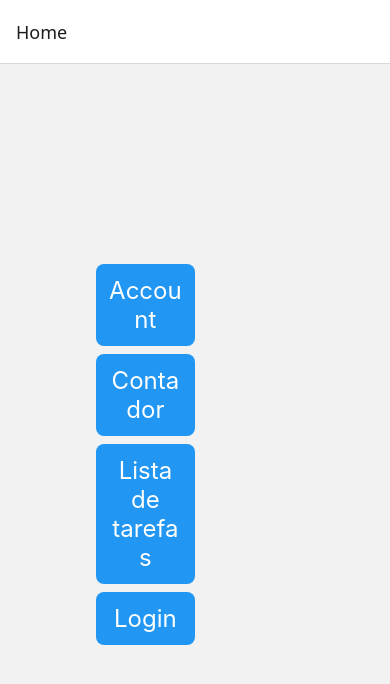
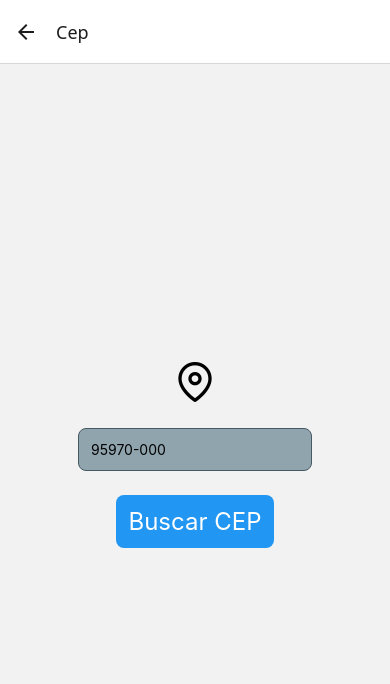
Before and after one commit to guilherme-possebon/React-Native, a React Native app in the folder demo-app/: screen /Cep in a window 390 px wide. Shown: the top 684 px of the page. Built offline with nearby package versions, Linux system fonts and the light colour scheme.

Commit message:
Adicionando a tela de cep

```diff
--- a/demo-app/src/StackRoutes.tsx
+++ b/demo-app/src/StackRoutes.tsx
@@ -4,17 +4,19 @@ import { Account } from "./screens/Account";
 import { Contador } from "./screens/Contador";
 import { ToDoList } from "./screens/ToDoList";
 import { Login } from "./screens/Login";
+import { Cep } from "./screens/Cep";
 
 const Stack = createNativeStackNavigator();
 
 export function StackRoutes() {
   return (
-    <Stack.Navigator initialRouteName="Home">
+    <Stack.Navigator initialRouteName="Login">
       <Stack.Screen name="Home" component={Home} />
       <Stack.Screen name="Contador" component={Contador} />
       <Stack.Screen name="Account" component={Account} />
       <Stack.Screen name="ToDoList" component={ToDoList} />
       <Stack.Screen name="Login" component={Login} />
+      <Stack.Screen name="Cep" component={Cep} />
     </Stack.Navigator>
   );
 }
--- /dev/null
+++ b/demo-app/src/screens/Cep/index.tsx
@@ -0,0 +1,37 @@
+import { SafeAreaView, Text, TextInput, TouchableOpacity } from "react-native";
+import { theme } from "../../themes/global";
+import { Icon } from "../../components/Icon";
+import { useState } from "react";
+import axios from "axios";
+
+export function Cep() {
+  const [cep, setCep] = useState({
+    cep: "95970-000",
+  });
+
+  const SearchCep = async () => {
+    const response = await axios.get(
+      `https://brasilapi.com.br/api/cep/v2/${cep.cep}`
+    );
+    console.log(response.data);
+  };
+
+  return (
+    <SafeAreaView style={[theme.container, { gap: 24 }]}>
+      <Icon name={"map-pin"} size={40} />
+      <TextInput
+        style={theme.input}
+        placeholder="Digite o CEP"
+        value={cep.cep}
+        onChangeText={(text) => setCep({ ...cep, cep: text })}
+      />
+
+      <TouchableOpacity
+        style={[theme.button, { width: "auto" }]}
+        onPress={() => SearchCep()}
+      >
+        <Text style={theme.textButton}>Buscar CEP</Text>
+      </TouchableOpacity>
+    </SafeAreaView>
+  );
+}
--- a/demo-app/src/screens/Home/components/NavigationButton/index.tsx
+++ b/demo-app/src/screens/Home/components/NavigationButton/index.tsx
@@ -1,4 +1,4 @@
-import { StyleSheet, Text, TouchableOpacity } from "react-native";
+import { Text, TouchableOpacity } from "react-native";
 import { useNavigation } from "@react-navigation/native";
 import { theme } from "../../../../themes/global";
 
--- a/demo-app/src/screens/Home/index.tsx
+++ b/demo-app/src/screens/Home/index.tsx
@@ -10,7 +10,7 @@ export function Home() {
         <NavigationButton pageName="Account" navigate="Account" />
         <NavigationButton pageName="Contador" navigate="Contador" />
         <NavigationButton pageName="Lista de tarefas" navigate="ToDoList" />
-        <NavigationButton pageName="Login" navigate="Login" />
+        <NavigationButton pageName="Cep" navigate="Cep" />
       </View>
     </SafeAreaView>
   );
--- a/demo-app/src/screens/Login/index.tsx
+++ b/demo-app/src/screens/Login/index.tsx
@@ -10,8 +10,7 @@ import { Icon } from "../../components/Icon";
 import { ILogin } from "../../@types";
 import { useState } from "react";
 import axios from "axios";
-
-axios.defaults.baseURL = "https://dummyjson.com";
+import { useNavigation } from "@react-navigation/native";
 
 export function Login() {
   const [login, setLogin] = useState<ILogin>({
@@ -19,9 +18,13 @@ export function Login() {
     password: "emilyspass",
   });
 
+  const navigation = useNavigation<NavigationPropType>();
+
   const doLogin = async () => {
+    console.log(123);
+
     if (login && login.username.length > 0 && login.password.length > 0) {
-      const response = await axios.post("/auth/login", {
+      const response = await axios.post("https://dummyjson.com/auth/login", {
         username: login.username,
         password: login.password,
       });
@@ -36,8 +39,7 @@ export function Login() {
             {
               text: "OK",
               onPress: () => {
-                console.log("OK Pressed");
-                setLogin({ ...login, username: "", password: "" });
+                navigation.navigate("Home");
               },
             },
           ],
@@ -47,7 +49,7 @@ export function Login() {
         Alert.alert(
           "Login incorreto",
           "Nome de usuario ou senha inválidos",
-          [{ text: "OK", onPress: () => console.log("OK Pressed") }],
+          [{ text: "OK" }],
           { cancelable: false }
         );
       }
@@ -87,9 +89,3 @@ export function Login() {
     </SafeAreaView>
   );
 }
-
-// const styles = StyleSheet.create({
-//   inputsContainer: {
-
-//   },
-// });
--- a/demo-app/src/themes/global.ts
+++ b/demo-app/src/themes/global.ts
@@ -61,4 +61,8 @@ export const theme = StyleSheet.create({
     borderBottomWidth: 1,
     borderColor: colors.blue,
   },
+  text: {
+    fontSize: 18,
+    fontWeight: 500,
+  },
 });
```
